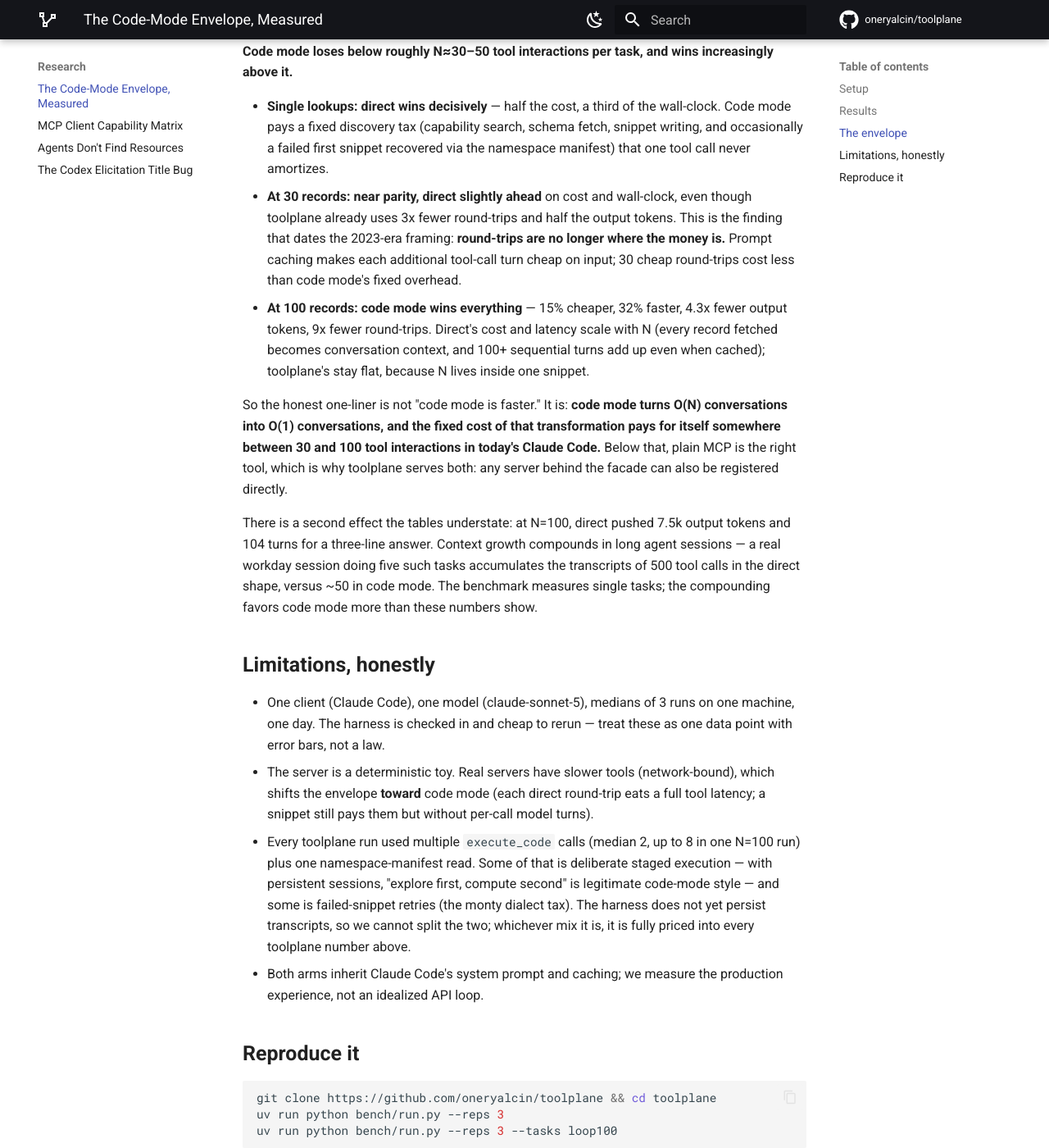
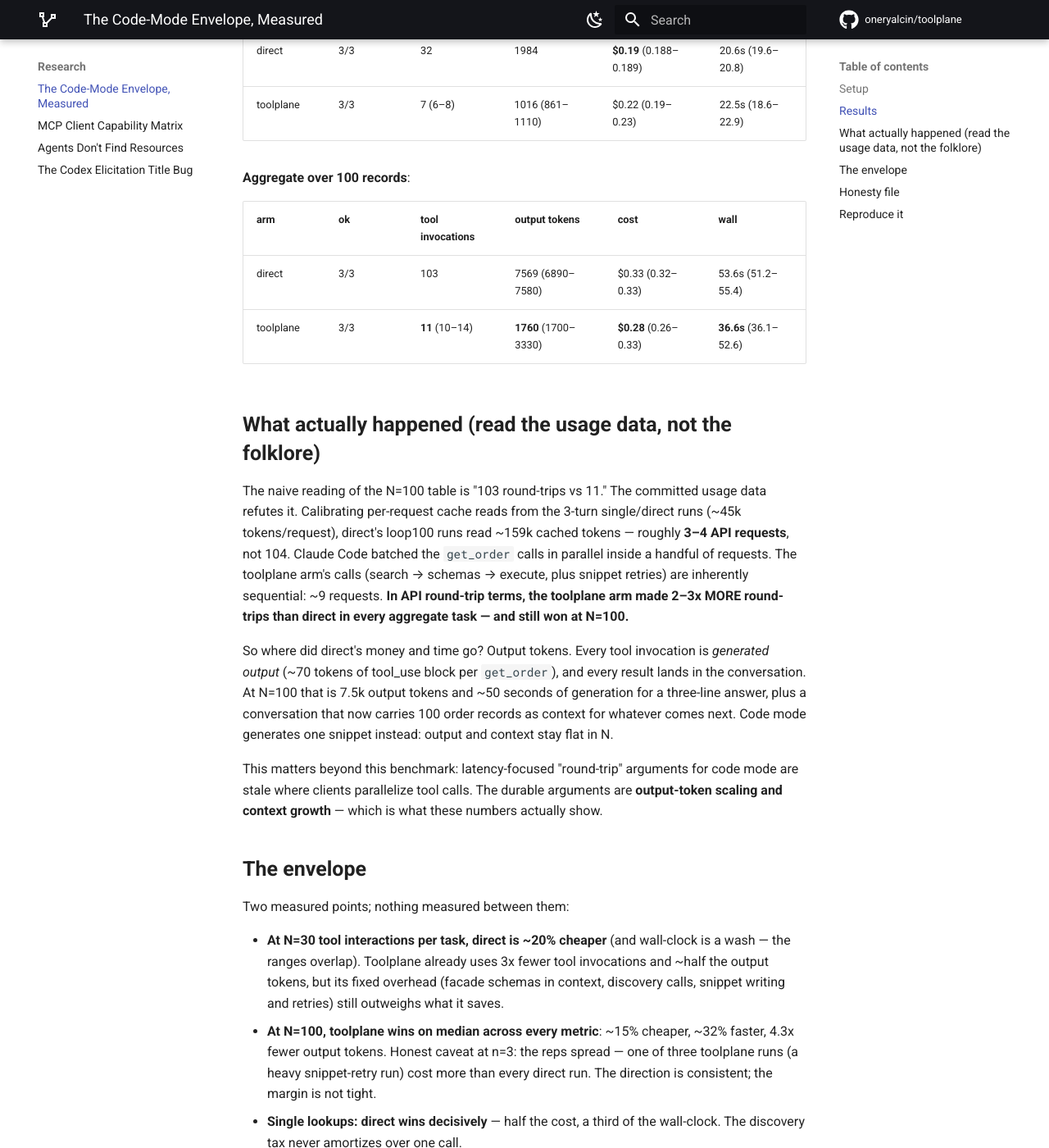
Before and after one commit to oneryalcin/toolplane, an MkDocs documentation site: the page built from docs/code-mode-benchmark.md, in a window 1280 px wide and 1400 px high, scrolled down 1924 px. Shown: the whole window at 82% size. Built offline with MkDocs 1.6.1 and Material for MkDocs 9.7.7, drawn with Linux system fonts in a browser that asks for light colours; comment, search, counter and statistics services are not loaded; some of the changed text lies outside the part shown.

Commit message:
Fix methodology round on #105: the round-trip story was wrong
The Opus methodology review ran the cache-read arithmetic on our own
committed usage data and refuted the piece's central mechanism: the
direct arm BATCHED tool calls in parallel (~3-4 API requests at N=100,
not 104), so 'fewer round-trips' was never why code mode won — the
toolplane arm made 2-3x MORE API round-trips and won at N=100 anyway.
The piece is rewritten around the true mechanism (O(N) output tokens +
context growth), with the arithmetic shown so hostile readers find the
analysis already done.

All review findings addressed:
- crossover unified to the only data-supported statement (between 30
  and 100, unmeasured between) — the '30-50' interpolation had no data
  and contradicted the piece's own one-liner
- per-rep ranges added to every table cell; 'wins everything' softened
  to wins-on-median with the honest caveat that one N=100 toolplane
  rep cost more than every direct rep (n=3 spread is real)
- symmetric framing: N=30 is 'direct ~20% cheaper', not 'near parity'
  next to a 15% toolplane win called decisive
- 'both arms benefit equally' from cache reads was false (toolplane
  reads 2.6-4.5x more cached input) — replaced with the truth and why
  it is priced in
- post-hoc validator rescore disclosed in the piece and bench README,
  not just the commit history
- built-in tools (Bash) availability and use disclosed as an
  unauditable gap; #104 scope extended to capture inputs
- network-bound extrapolation replaced with the honest 'cuts both
  ways' (direct parallelizes; monty awaits sequentially); compounding
  paragraph hedged with the auto-compaction caveat, labeled hypothesis
- fixed-arm-order cache-warmth non-independence disclosed
- stray pilot results file removed (old schema; poisoned naive
  re-aggregation with a 4th sample — Sonnet finding)
- harness: tool-invocations-not-round-trips vocabulary, claude
  --version recorded per row, timeout no longer loses collected rows,
  '24 paid runs' count corrected
- validators pinned by tests (7 new; they gate public correctness
  claims and had zero coverage)

376 tests green; strict docs green. Published medians unchanged — every
number survived independent recomputation by both reviewers; what
changed is the story the numbers tell, which is now the one they
actually support.

````diff
--- a/docs/code-mode-benchmark.md
+++ b/docs/code-mode-benchmark.md
@@ -4,122 +4,170 @@
 harness and raw results in [`bench/`](https://github.com/oneryalcin/toolplane/tree/main/bench)*
 
 The code-mode thesis — one Python snippet looping over tools beats N
-individual tool-call round-trips — is repeated in vendor blog posts and was
-the founding premise of this project. We had never measured it ourselves,
-and the industry numbers predate aggressive prompt caching in production
-clients. So we measured it, and we are publishing where code mode **loses**
-along with where it wins, because a benchmark you would only publish if it
-wins is marketing, not evidence.
+individual tool calls — is repeated in vendor blog posts and was the
+founding premise of this project. We had never measured it ourselves, and
+the industry numbers predate aggressive prompt caching and parallel tool
+use in production clients. So we measured it, and we are publishing where
+code mode **loses** along with where it wins, because a benchmark you would
+only publish if it wins is marketing, not evidence.
+
+The short version: **code mode wins at scale, but for a different reason
+than the folklore says.** The round-trip story is dead — production clients
+batch tool calls in parallel. What actually scales O(N) in classic MCP
+usage is *generated output* (every tool invocation is output tokens) and
+*context growth* (every result becomes conversation history). Code mode
+moves the loop into one snippet, so both stay flat.
 
 ## Setup
 
 Two arms, same model, byte-identical prompts, same deterministic MCP server
 (an order store: `list_order_ids`, `get_order(id)` — fetch-one-record
-shape, so aggregate questions force round-trips):
+shape, so aggregate questions force per-record tool use):
 
-- **direct** — the server registered straight into Claude Code. Classic
-  MCP usage: one tool call per record.
+- **direct** — the server registered straight into Claude Code.
 - **toolplane** — the same server behind the toolplane facade. The agent
   discovers capabilities and writes Python snippets against them.
 
 Each cell is the median of 3 headless `claude -p` runs from a fresh empty
-directory with `--strict-mcp-config` (no other servers, no CLAUDE.md).
-Correctness is validated programmatically against the shared dataset.
-"Uncached in" counts input plus cache-creation tokens; cache reads are
-reported by the client but priced ~10x lower, and both arms benefit from
-them equally.
+directory with `--strict-mcp-config` (no other MCP servers, no CLAUDE.md);
+ranges across the 3 reps are shown in parentheses. Correctness is validated
+programmatically against the shared dataset.
+
+Definitions, precisely:
+
+- **tool invocations** counts every client tool_use block — MCP tools plus
+  Claude Code built-ins (ToolSearch, Bash) that the client used on its own
+  initiative in both arms. It is NOT the number of API round-trips; see
+  "What actually happened" below.
+- **uncached in** is input + cache-creation tokens. Cache *reads* are
+  priced ~10x lower and are **not symmetric**: the toolplane arm reads
+  2.6–4.5x more cached input than direct (its facade schemas and skill ride
+  in every request). That asymmetry is fully priced into the `cost`
+  column, which is the client's own billed total.
 
 ## Results
 
-**Aggregate over 30 records** (compute per-region totals):
+**Single record lookup** (one `get_order`):
 
-| arm | ok | tool calls | output tokens | uncached in | cost | wall |
-|---|---|---|---|---|---|---|
-| direct | 3/3 | 32 | 2394 | 34,672 | $0.20 | 23.2s |
-| toolplane | 3/3 | 10 | 1297 | 32,793 | **$0.24** | **26.8s** |
+| arm | ok | tool invocations | output tokens | cost | wall |
+|---|---|---|---|---|---|
+| direct | 3/3 | 2 | 171 | **$0.14** (0.13–0.14) | **6.9s** (6.4–7.6) |
+| toolplane | 3/3 | 9 (7–9) | 888 (648–898) | $0.26 (0.23–0.26) | 21.7s (19.2–22.1) |
 
-**Aggregate over 100 records** (same task, bigger store):
+**Aggregate over 30 records** (per-region totals):
 
-| arm | ok | tool calls | output tokens | uncached in | cost | wall |
-|---|---|---|---|---|---|---|
-| direct | 3/3 | 103 | 7569 | 45,969 | $0.33 | 53.6s |
-| toolplane | 3/3 | **11** | **1760** | **34,646** | **$0.28** | **36.6s** |
+| arm | ok | tool invocations | output tokens | cost | wall |
+|---|---|---|---|---|---|
+| direct | 3/3 | 32 | 2394 | **$0.20** (0.19–0.21) | 23.2s (21.4–26.2) |
+| toolplane | 3/3 | 10 (7–10) | 1297 (995–1670) | $0.24 (0.21–0.24) | 26.8s (22.2–28.1) |
 
-**Filtered count over 30 records** (EMEA orders over 500):
+**Filtered count over 30 records**:
 
-| arm | ok | tool calls | output tokens | uncached in | cost | wall |
-|---|---|---|---|---|---|---|
-| direct | 3/3 | 32 | 1984 | 34,491 | $0.19 | 20.6s |
-| toolplane | 3/3 | 7 | 1016 | 32,224 | $0.22 | 22.5s |
+| arm | ok | tool invocations | output tokens | cost | wall |
+|---|---|---|---|---|---|
+| direct | 3/3 | 32 | 1984 | **$0.19** (0.188–0.189) | 20.6s (19.6–20.8) |
+| toolplane | 3/3 | 7 (6–8) | 1016 (861–1110) | $0.22 (0.19–0.23) | 22.5s (18.6–22.9) |
 
-**Single record lookup** (one `get_order` call):
+**Aggregate over 100 records**:
 
-| arm | ok | tool calls | output tokens | uncached in | cost | wall |
-|---|---|---|---|---|---|---|
-| direct | 3/3 | **2** | **171** | **31,122** | **$0.14** | **6.9s** |
-| toolplane | 3/3 | 9 | 888 | 35,445 | $0.26 | 21.7s |
+| arm | ok | tool invocations | output tokens | cost | wall |
+|---|---|---|---|---|---|
+| direct | 3/3 | 103 | 7569 (6890–7580) | $0.33 (0.32–0.33) | 53.6s (51.2–55.4) |
+| toolplane | 3/3 | **11** (10–14) | **1760** (1700–3330) | **$0.28** (0.26–0.33) | **36.6s** (36.1–52.6) |
+
+## What actually happened (read the usage data, not the folklore)
+
+The naive reading of the N=100 table is "103 round-trips vs 11." The
+committed usage data refutes it. Calibrating per-request cache reads from
+the 3-turn single/direct runs (~45k tokens/request), direct's loop100 runs
+read ~159k cached tokens — roughly **3–4 API requests**, not 104. Claude
+Code batched the `get_order` calls in parallel inside a handful of
+requests. The toolplane arm's calls (search → schemas → execute, plus
+snippet retries) are inherently sequential: ~9 requests. **In API
+round-trip terms, the toolplane arm made 2–3x MORE round-trips than direct
+in every aggregate task — and still won at N=100.**
+
+So where did direct's money and time go? Output tokens. Every tool
+invocation is *generated output* (~70 tokens of tool_use block per
+`get_order`), and every result lands in the conversation. At N=100 that is
+7.5k output tokens and ~50 seconds of generation for a three-line answer,
+plus a conversation that now carries 100 order records as context for
+whatever comes next. Code mode generates one snippet instead: output and
+context stay flat in N.
+
+This matters beyond this benchmark: latency-focused "round-trip"
+arguments for code mode are stale where clients parallelize tool calls.
+The durable arguments are **output-token scaling and context growth** —
+which is what these numbers actually show.
 
 ## The envelope
 
-**Code mode loses below roughly N≈30–50 tool interactions per task, and
-wins increasingly above it.**
+Two measured points; nothing measured between them:
 
+- **At N=30 tool interactions per task, direct is ~20% cheaper** (and
+  wall-clock is a wash — the ranges overlap). Toolplane already uses 3x
+  fewer tool invocations and ~half the output tokens, but its fixed
+  overhead (facade schemas in context, discovery calls, snippet writing
+  and retries) still outweighs what it saves.
+- **At N=100, toolplane wins on median across every metric**: ~15%
+  cheaper, ~32% faster, 4.3x fewer output tokens. Honest caveat at n=3:
+  the reps spread — one of three toolplane runs (a heavy snippet-retry
+  run) cost more than every direct run. The direction is consistent; the
+  margin is not tight.
 - **Single lookups: direct wins decisively** — half the cost, a third of
-  the wall-clock. Code mode pays a fixed discovery tax (capability search,
-  schema fetch, snippet writing, and occasionally a failed first snippet
-  recovered via the namespace manifest) that one tool call never amortizes.
-- **At 30 records: near parity, direct slightly ahead** on cost and
-  wall-clock, even though toolplane already uses 3x fewer round-trips and
-  half the output tokens. This is the finding that dates the 2023-era
-  framing: **round-trips are no longer where the money is.** Prompt caching
-  makes each additional tool-call turn cheap on input; 30 cheap round-trips
-  cost less than code mode's fixed overhead.
-- **At 100 records: code mode wins everything** — 15% cheaper, 32% faster,
-  4.3x fewer output tokens, 9x fewer round-trips. Direct's cost and
-  latency scale with N (every record fetched becomes conversation context,
-  and 100+ sequential turns add up even when cached); toolplane's stay
-  flat, because N lives inside one snippet.
+  the wall-clock. The discovery tax never amortizes over one call.
 
-So the honest one-liner is not "code mode is faster." It is: **code mode
-turns O(N) conversations into O(1) conversations, and the fixed cost of
-that transformation pays for itself somewhere between 30 and 100 tool
-interactions in today's Claude Code.** Below that, plain MCP is the right
-tool, which is why toolplane serves both: any server behind the facade can
-also be registered directly.
+**The crossover sits somewhere between 30 and 100 tool interactions per
+task in today's Claude Code; we did not measure between those points.**
+Below it, plain MCP is the right tool — which is why toolplane serves
+both: any server behind the facade can also be registered directly.
 
-There is a second effect the tables understate: at N=100, direct pushed
-7.5k output tokens and 104 turns for a three-line answer. Context growth
-compounds in long agent sessions — a real workday session doing five such
-tasks accumulates the transcripts of 500 tool calls in the direct shape,
-versus ~50 in code mode. The benchmark measures single tasks; the
-compounding favors code mode more than these numbers show.
+We resist extrapolating further. Slower (network-bound) tools cut both
+ways — direct pays per-call latency but parallelizes; monty snippets await
+calls sequentially. Long multi-task sessions should compound direct's
+context growth (five such tasks ≈ 500 records of history vs ~50), but
+client auto-compaction exists precisely to trim that, and we have not
+measured it. Those are hypotheses, labeled as such.
 
-## Limitations, honestly
+## Honesty file
 
-- One client (Claude Code), one model (claude-sonnet-5), medians of 3 runs
-  on one machine, one day. The harness is checked in and cheap to rerun —
-  treat these as one data point with error bars, not a law.
-- The server is a deterministic toy. Real servers have slower tools
-  (network-bound), which shifts the envelope **toward** code mode (each
-  direct round-trip eats a full tool latency; a snippet still pays them
-  but without per-call model turns).
-- Every toolplane run used multiple `execute_code` calls (median 2, up to
-  8 in one N=100 run) plus one namespace-manifest read. Some of that is
-  deliberate staged execution — with persistent sessions, "explore first,
-  compute second" is legitimate code-mode style — and some is
-  failed-snippet retries (the monty dialect tax). The harness does not yet
-  persist transcripts, so we cannot split the two; whichever mix it is,
-  it is fully priced into every toolplane number above.
-- Both arms inherit Claude Code's system prompt and caching; we measure
-  the production experience, not an idealized API loop.
+- **Post-hoc rescore, disclosed**: the first validator string-compared
+  `4520.5` to the agents' `4520.50` (which the prompt itself requested) and
+  marked numerically-correct answers wrong. We fixed the validator to
+  compare semantically and rescored from the recorded raw answers — no
+  runs were re-executed, no answers changed. The commit history has both
+  states.
+- **Built-in tools were available and used in both arms** (that is what a
+  real client session is). The raw data records tool *names* — Bash
+  appears occasionally in both arms — but not inputs, so we cannot show
+  what those calls did. Transcript persistence and retry classification
+  are filed as [#104](https://github.com/oneryalcin/toolplane/issues/104).
+- Every toolplane run used multiple `execute_code` calls (median 2, max 8
+  in the worst N=100 run) plus one namespace-manifest read — a mix of
+  deliberate staged execution and failed-snippet retries (the monty
+  dialect tax) that transcripts will let us split. All of it is priced
+  into every toolplane number above.
+- **Fixed run order** (direct before toolplane, same 5-minute window)
+  means reps are not independent: prompt-cache warmth from earlier runs is
+  visible in the raw usage of later ones. Small at these sizes, but real.
+- One client, one model, one machine, one day, n=3. The harness is
+  checked in and cheap to rerun — treat this as one data point with error
+  bars, not a law.
+- The two-tool server shape (no bulk-fetch tool) is the shape that
+  maximally penalizes direct; many real servers look like this, but a
+  server offering `get_orders(bulk)` would move the envelope toward
+  direct. The facade's richer self-description (instructions, skill,
+  manifest) versus the orders server's one-line docstrings is
+  products-as-shipped, and its token cost is priced into the toolplane
+  column.
 
 ## Reproduce it
 
 ```bash
 git clone https://github.com/oneryalcin/toolplane && cd toolplane
-uv run python bench/run.py --reps 3
-uv run python bench/run.py --reps 3 --tasks loop100
+uv run python bench/run.py --reps 3          # full matrix: 24 paid runs
+uv run python bench/run.py --reps 1 --tasks single   # cheap smoke
 ```
 
-Raw per-run JSON for the tables above is committed under
+Raw per-run JSON for every table above is committed under
 [`bench/results/`](https://github.com/oneryalcin/toolplane/tree/main/bench/results).
````
Also changed, not shown: README.md (+7 -5 lines), bench/README.md (+17 -4 lines), 3 other files.
